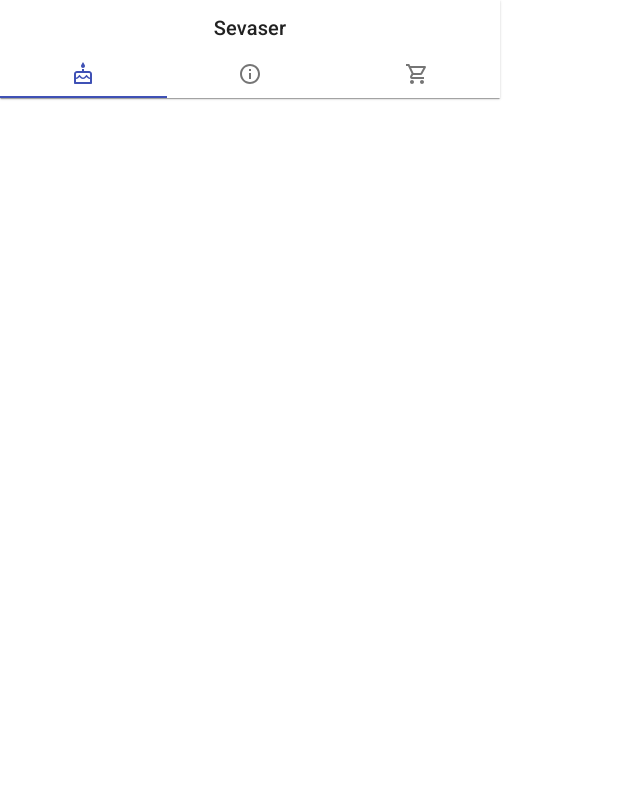
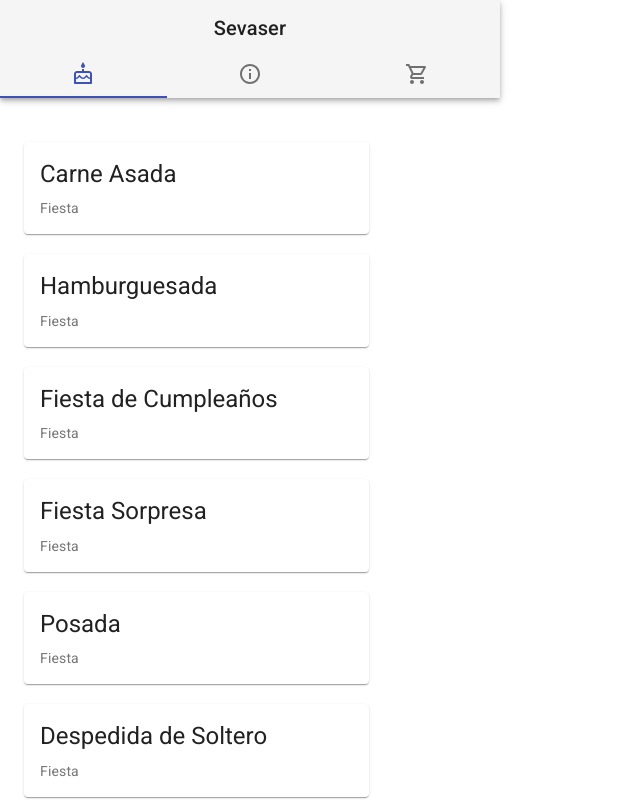
Before and after one commit to vumg-z/Sevaser, a React (Create React App) app in the folder my-app/: page / in a window 1280 px wide. Shown: the top 800 px of the page, without its empty margins (0-640 px from the left). Built offline with nearby package versions, Linux system fonts and the light colour scheme.

Commit message:
primera vista añadida

```diff
--- a/my-app/src/components/App/App.js
+++ b/my-app/src/components/App/App.js
@@ -1,6 +1,6 @@
 import React from "react";
 import TabBar from "../Tab/Tab";
-import NavBar from "../Navbar/NavBar";
+
 
 function App() {
   return (
--- /dev/null
+++ b/my-app/src/components/Card/Card.js
@@ -0,0 +1,45 @@
+import React from 'react';
+import { makeStyles } from '@material-ui/core/styles';
+import Card from '@material-ui/core/Card';
+import CardActionArea from '@material-ui/core/CardActionArea';
+import CardActions from '@material-ui/core/CardActions';
+import CardContent from '@material-ui/core/CardContent';
+import CardMedia from '@material-ui/core/CardMedia';
+import Typography from '@material-ui/core/Typography';
+
+const useStyles = makeStyles({
+  card: {
+    maxWidth: 345,
+    marginTop: 20,
+    marginBottom: 20
+  },
+  media: {
+    height: 140,
+  },
+});
+
+export default function MediaCard(props) {
+  const classes = useStyles();
+
+  return (
+    <Card className={classes.card}>
+      <CardActionArea>
+      {/* <CardMedia
+          component="img"
+          alt="Contemplative Reptile"
+          height="100"
+          image="..\src\components\contemplative-reptile.jpg"
+          title="Contemplative Reptile"
+        /> */}
+        <CardContent>
+          <Typography gutterBottom variant="h5" component="h2">
+            {props.texto}
+          </Typography>
+          <Typography variant="body2" color="textSecondary" component="p">
+            {props.tipo}
+          </Typography>
+        </CardContent>
+      </CardActionArea>
+    </Card>
+  );
+}
--- a/my-app/src/components/Navbar/NavBar.js
+++ /dev/null
@@ -1,36 +0,0 @@
-import React from 'react';
-import { makeStyles } from '@material-ui/core/styles';
-import AppBar from '@material-ui/core/AppBar';
-import Toolbar from '@material-ui/core/Toolbar';
-import Typography from '@material-ui/core/Typography';
-import Button from '@material-ui/core/Button';
-import IconButton from '@material-ui/core/IconButton';
-import MenuIcon from '@material-ui/icons/Menu';
-
-const useStyles = makeStyles(theme => ({
-  root: {
-    flexGrow: 1,
-  },
-  menuButton: {
-    marginRight: theme.spacing(2),
-  },
-  title: {
-    flexGrow: 1,
-  },
-}));
-
-export default function ButtonAppBar() {
-  const classes = useStyles();
-
-  return (
-    <div className={classes.root}>
-      <AppBar position="static">
-        <Toolbar>
-          <Typography variant="h6" align="center" className={classes.title}>
-            Sevaser
-          </Typography>
-        </Toolbar>
-      </AppBar>
-    </div>
-  );
-}
--- a/my-app/src/components/Tab/Tab.js
+++ b/my-app/src/components/Tab/Tab.js
@@ -1,25 +1,57 @@
 import React from "react";
+import PropTypes from "prop-types";
 import { makeStyles } from "@material-ui/core/styles";
-import Paper from "@material-ui/core/Paper";
+import AppBar from "@material-ui/core/AppBar";
 import Tabs from "@material-ui/core/Tabs";
 import Tab from "@material-ui/core/Tab";
+import Typography from "@material-ui/core/Typography";
+import Box from "@material-ui/core/Box";
 import CakeIcon from "@material-ui/icons/CakeOutlined";
 import InfoIcon from "@material-ui/icons/InfoOutlined";
 import ShopIcon from "@material-ui/icons/ShoppingCartOutlined";
-import Typography from '@material-ui/core/Typography';
+import Card from "../Card/Card"
 
+function TabPanel(props) {
+  const { children, value, index, ...other } = props;
 
-const useStyles = makeStyles({
+  return (
+    <Typography
+      component="div"
+      role="tabpanel"
+      hidden={value !== index}
+      id={`scrollable-auto-tabpanel-${index}`}
+      aria-labelledby={`scrollable-auto-tab-${index}`}
+      {...other}
+    >
+      <Box p={3}>{children}</Box>
+    </Typography>
+  );
+}
+
+TabPanel.propTypes = {
+  children: PropTypes.node,
+  index: PropTypes.any.isRequired,
+  value: PropTypes.any.isRequired
+};
+
+function a11yProps(index) {
+  return {
+    id: `scrollable-auto-tab-${index}`,
+    "aria-controls": `scrollable-auto-tabpanel-${index}`
+  };
+}
+
+const useStyles = makeStyles(theme => ({
   root: {
     flexGrow: 1,
-    maxWidth: 500,
+    maxWidth: 500
   },
-  label:{
+  label: {
     padding: ".6em 0em .3em 0em"
   }
-});
+}));
 
-export default function IconTabs() {
+export default function ScrollableTabsButtonAuto() {
   const classes = useStyles();
   const [value, setValue] = React.useState(0);
 
@@ -28,22 +60,42 @@ export default function IconTabs() {
   };
 
   return (
-    <Paper square className={classes.root}>
+    <div className={classes.root}>
+      <AppBar position="static" color="default">
         <Typography variant="h6" align="center" className={classes.label}>
           Sevaser
         </Typography>
         <Tabs
           value={value}
           onChange={handleChange}
-        variant="fullWidth"
           indicatorColor="primary"
           textColor="primary"
-        aria-label="icon tabs example"
+          variant="fullWidth"
+          scrollButtons="auto"
+          aria-label="scrollable auto tabs example"
         >
-        <Tab icon={<CakeIcon />} aria-label="phone" />
-        <Tab icon={<InfoIcon />} aria-label="favorite" />
-        <Tab icon={<ShopIcon />} aria-label="person" />
+          <Tab icon={<CakeIcon />} aria-label="phone" {...a11yProps(0)} />
+          <Tab icon={<InfoIcon />} aria-label="favorite" {...a11yProps(1)} />
+          <Tab icon={<ShopIcon />} aria-label="person" {...a11yProps(2)} />
         </Tabs>
-    </Paper>
+      </AppBar>
+      <TabPanel value={value} index={0}>
+        <Card texto={'Carne Asada'} tipo={"Fiesta"}></Card>
+        <Card texto={'Hamburguesada'} tipo={"Fiesta"}></Card>
+        <Card texto={'Fiesta de Cumpleaños'} tipo={"Fiesta"}></Card>
+        <Card texto={'Fiesta Sorpresa'} tipo={"Fiesta"}></Card>
+        <Card texto={'Posada'} tipo={"Fiesta"}></Card>
+        <Card texto={'Despedida de Soltero'} tipo={"Fiesta"}></Card>
+        <Card texto={'Peda Masiva'} tipo={"Fiesta"}></Card>
+        <Card texto={'Reu con los compas'} tipo={"Fiesta"}></Card>
+        <Card texto={'Algo tranqui'} tipo={"Fiesta"}></Card>
+      </TabPanel>
+      <TabPanel value={value} index={1}>
+        Item Two
+      </TabPanel>
+      <TabPanel value={value} index={2}>
+        Item Three
+      </TabPanel>
+    </div>
   );
 }
```
Lines whose indentation alone changed are shown as unchanged.
